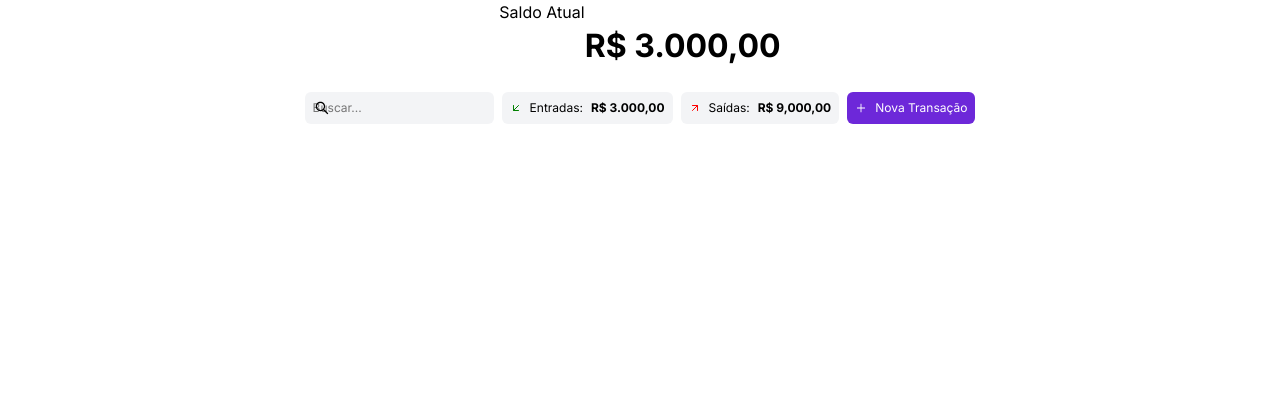
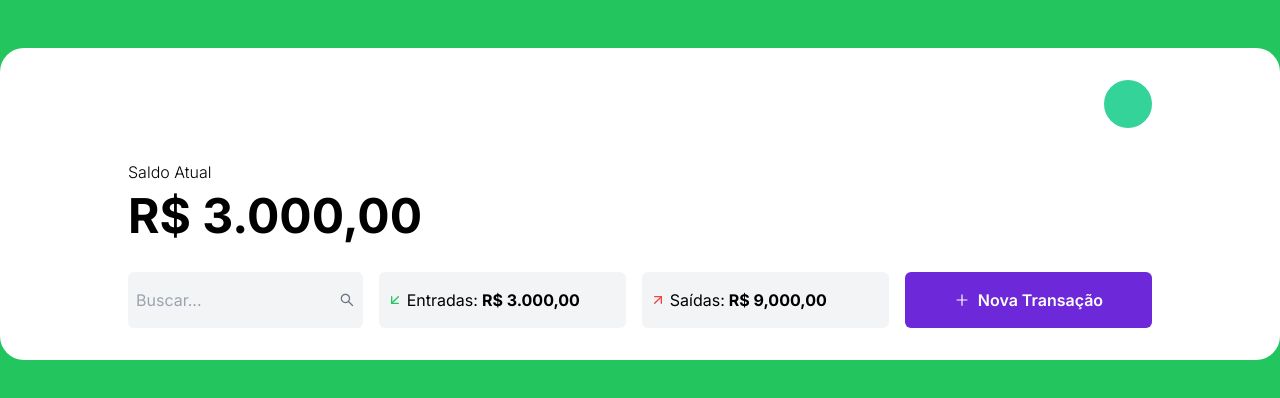
Before and after one commit to hashtegui/controle_financeiro, a Next.js app: page / in a window 1280 px wide. Shown: the top 398 px of the page. Built offline with nearby package versions, Linux system fonts and the light colour scheme.

Commit message:
some (body once told the world is gonna roll me) changes in css

```diff
--- a/src/app/globals.css
+++ b/src/app/globals.css
@@ -1,2 +1,3 @@
 @tailwind components;
 @tailwind utilities;
+@tailwind base;
--- a/src/app/page.tsx
+++ b/src/app/page.tsx
@@ -1,52 +1,46 @@
-"use client";
-import { AiOutlinePlus, AiOutlineSearch } from "react-icons/ai";
-import { FiArrowDownLeft, FiArrowUpRight } from "react-icons/fi";
+'use client';
+
+import { AiOutlinePlus, AiOutlineSearch } from 'react-icons/ai';
+import { FiArrowDownLeft, FiArrowUpRight } from 'react-icons/fi';
 
 export default function PaginaPrincipal() {
     return (
-    <>
-      <div className="container">
-        <div className="flex flex-col items-center">
-          <div aria-label="Saldo" className="">
-            <div className="flex flex-row">
-              <span>Saldo Atual</span>
-              <h1>R$ 3.000,00</h1>
-            </div>
-          </div>
+        <main className="min-h-screen flex justify-center py-12 bg-green-500">
+            <div className="max-w-7xl w-full h-3/4 flex flex-col gap-8 py-8 px-32 bg-white rounded-3xl">
+                <section className="w-full flex items-center justify-end">
+                    <div className="w-12 h-12 rounded-full bg-emerald-400"></div>
+                </section>
 
-          <div className="flex gap-2">
-            <div className="relative">
-              <AiOutlineSearch
-                style={{
-                  position: "absolute",
-                  top: "50%",
-                  left: "5%",
-                  transform: "translateY(-50%)",
-                }}
-              />
+                <section className="w-full flex flex-col gap-2">
+                    <span className="font-light">Saldo Atual</span>
+                    <h1 className="text-5xl font-bold">R$ 3.000,00</h1>
+                </section>
+
+                <section className="w-full flex items-center gap-4">
+                    <div className="relative w-full">
+                        <AiOutlineSearch className="absolute top-1/2 transform -translate-y-1/2 right-2 text-gray-500 bg-gray-100" />
                         <input
-                className="rounded-md bg-gray-100 text-white border-none text-xs p-2"
+                            className="w-full rounded-md bg-gray-100 text-black border-none text-base p-2 outline-gray-400 py-4 px-2"
                             type="search"
                             placeholder="Buscar..."
                         />
                     </div>
-            <div className="text-xs bg-gray-100 rounded-md p-2 flex items-center gap-2">
-              <FiArrowDownLeft style={{ color: "green" }} />
+                    <div className="w-full text-base bg-gray-100 rounded-md flex items-center gap-1 py-4 px-2">
+                        <FiArrowDownLeft className="text-green-500" />
                         <span>Entradas:</span>
                         <span className="font-bold">R$ 3.000,00</span>
                     </div>
-            <div className="text-xs bg-gray-100 rounded-md p-2 flex items-center gap-2">
-              <FiArrowUpRight style={{ color: "red" }} />
-              <span>Saídas: </span>
+                    <div className="w-full text-base bg-gray-100 rounded-md flex items-center gap-1 py-4 px-2">
+                        <FiArrowUpRight className="text-red-500" />
+                        <span>Saídas:</span>
                         <span className="font-bold">R$ 9,000,00</span>
                     </div>
-            <button className="rounded-md bg-violet-700 text-white border-none text-xs p-2 cursor-pointer flex items-center gap-2">
+                    <button className="w-full rounded-md flex items-center justify-center bg-violet-700 text-white font-semibold border-none text-base cursor-pointer gap-2 py-4 px-2">
                         <AiOutlinePlus />
                         Nova Transação
                     </button>
+                </section>
             </div>
-        </div>
-      </div>
-    </>
+        </main>
     );
 }
```
Also changed, not shown: 1 other file (tests, documents, lock files or other folders). Lines whose indentation alone changed are shown as unchanged.
